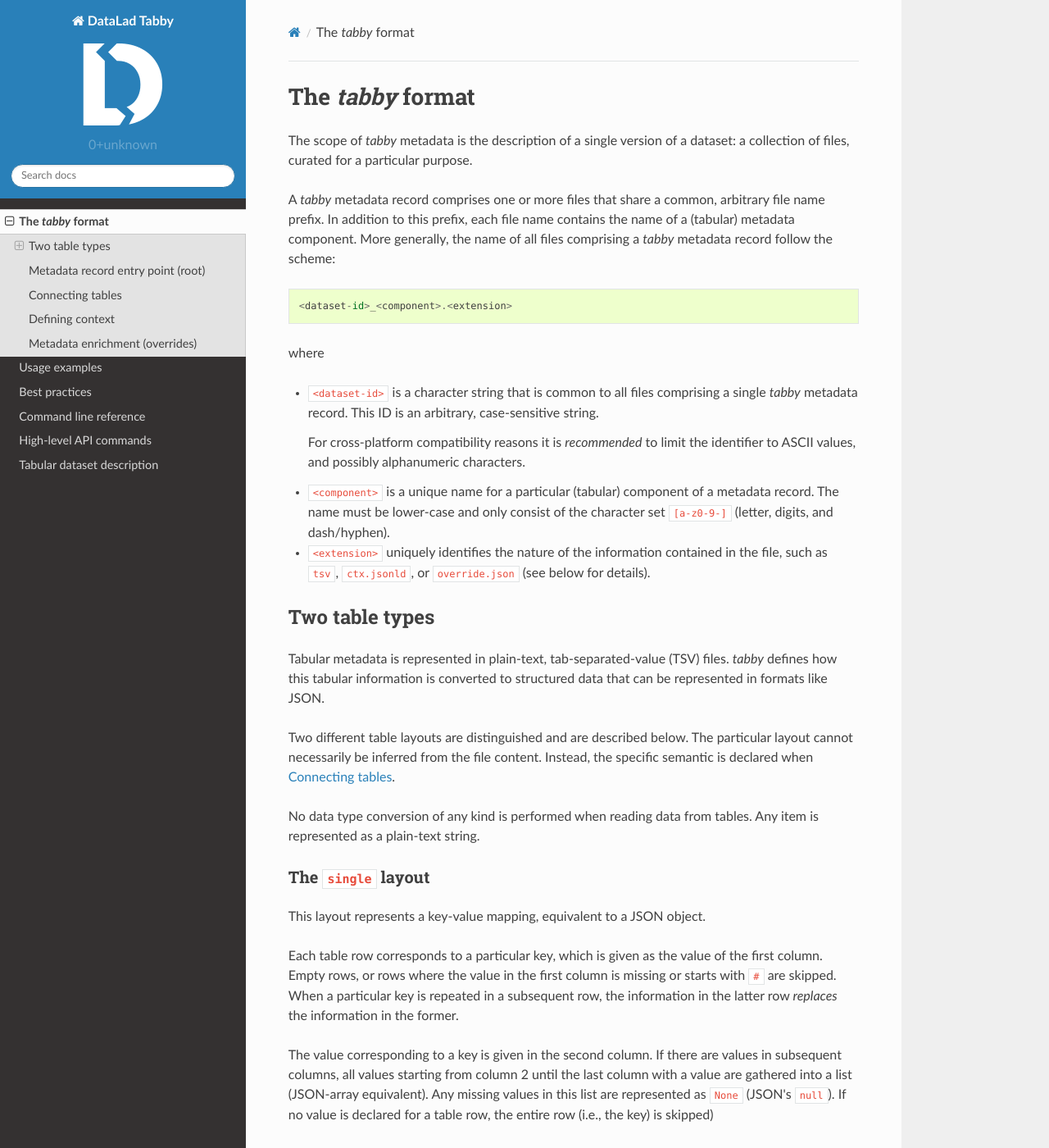
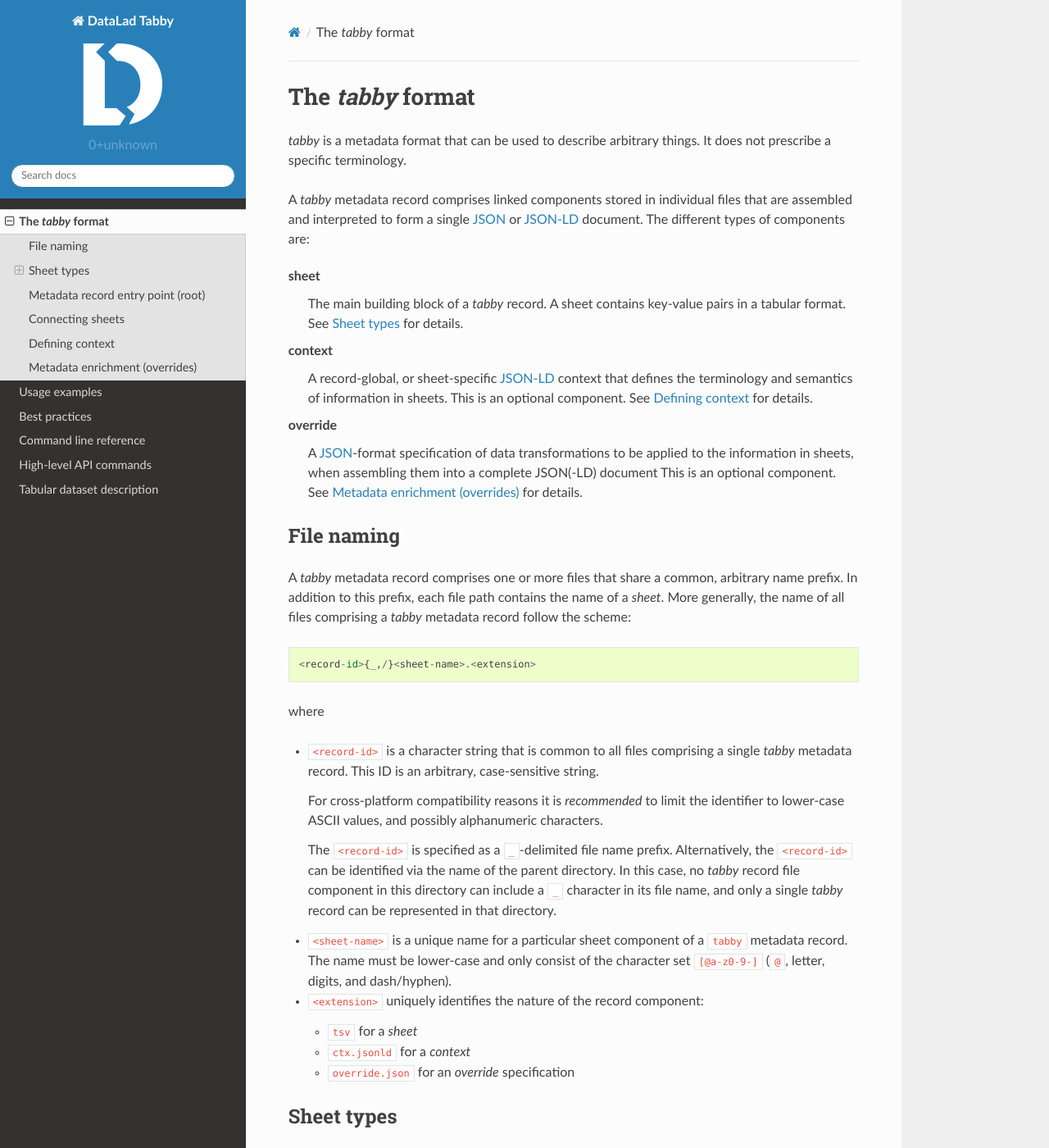
Before and after one commit to psychoinformatics-de/datalad-tabby, a Sphinx documentation site: the page built from docs/source/specification.rst, in a window 1280 px wide and 1400 px high. Shown: the whole window at 82% size. Built offline with Sphinx 7.4.7 and the Read the Docs theme 2.0.0, drawn with Linux system fonts in a browser that asks for light colours; pages that are not in the unit, such as notebooks, are missing from menus; some of the changed text lies outside the part shown.

Commit message:
Update the format spec to match the current implementation
It also include the addition of a `@` character in the sheet
name in anticipation of #86

Closes #88

```diff
--- a/docs/source/specification.rst
+++ b/docs/source/specification.rst
@@ -1,47 +1,80 @@
 The `tabby` format
 ******************
 
-The scope of `tabby` metadata is the description of a single version of a
-dataset: a collection of files, curated for a particular purpose.
+`tabby` is a metadata format that can be used to describe arbitrary things. It
+does not prescribe a specific terminology.
+
+A `tabby` metadata record comprises linked components stored in individual
+files that are assembled and interpreted to form a single JSON_ or JSON-LD_
+document.  The different types of components are:
+
+sheet
+  The main building block of a `tabby` record. A sheet contains key-value pairs
+  in a tabular format. See `Sheet types`_ for details.
+
+context
+  A record-global, or sheet-specific JSON-LD_ context that defines the
+  terminology and semantics of information in sheets. This is an optional
+  component. See `Defining context`_ for details.
+
+override
+  A JSON_-format specification of data transformations to be applied to the
+  information in sheets, when assembling them into a complete JSON(-LD)
+  document This is an optional component. See `Metadata enrichment
+  (overrides)`_ for details.
+
+
+
+
+File naming
+===========
 
 A `tabby` metadata record comprises one or more files that share a common,
-arbitrary file name prefix. In addition to this prefix, each file name contains
-the name of a (tabular) metadata component. More generally, the name of all files
-comprising a `tabby` metadata record follow the scheme::
+arbitrary name prefix. In addition to this prefix, each file path contains the
+name of a `sheet`. More generally, the name of all files comprising a `tabby`
+metadata record follow the scheme::
 
-    <dataset-id>_<component>.<extension>
+    <record-id>{_,/}<sheet-name>.<extension>
 
 where
 
-- ``<dataset-id>`` is a character string that is common to all files comprising
+- ``<record-id>`` is a character string that is common to all files comprising
   a single `tabby` metadata record. This ID is an arbitrary, case-sensitive
   string.
 
-  For cross-platform compatibility reasons it is *recommended* to limit
-  the identifier to ASCII values, and possibly alphanumeric characters.
+  For cross-platform compatibility reasons it is *recommended* to limit the
+  identifier to lower-case ASCII values, and possibly alphanumeric characters.
 
-- ``<component>`` is a unique name for a particular (tabular) component of a
-  metadata record. The name must be lower-case and only consist of the character
-  set ``[a-z0-9-]`` (letter, digits, and dash/hyphen).
+  The ``<record-id>`` is specified as a ``_``-delimited file name prefix.
+  Alternatively, the ``<record-id>`` can be identified via the name of the
+  parent directory. In this case, no `tabby` record file component in this
+  directory can include a ``_`` character in its file name, and only a single
+  `tabby` record can be represented in that directory.
 
-- ``<extension>`` uniquely identifies the nature of the information contained
-  in the file, such as ``tsv``, ``ctx.jsonld``, or ``override.json`` (see below
-  for details).
+- ``<sheet-name>`` is a unique name for a particular sheet component of a
+  ``tabby`` metadata record. The name must be lower-case and only consist of
+  the character set ``[@a-z0-9-]`` (``@``, letter, digits, and dash/hyphen).
+
+- ``<extension>`` uniquely identifies the nature of the record component:
+
+  - ``tsv`` for a `sheet`
+  - ``ctx.jsonld`` for a `context`
+  - ``override.json`` for an `override` specification
 
 
-Two table types
-===============
+Sheet types
+===========
 
-Tabular metadata is represented in plain-text, tab-separated-value (TSV) files.
+Tabular metadata is represented in plain-text, tab-separated-value (TSV_) files.
 `tabby` defines how this tabular information is converted to structured data
 that can be represented in formats like JSON.
 
-Two different table layouts are distinguished and are described below. The
+Two different sheet layouts are distinguished and are described below. The
 particular layout cannot necessarily be inferred from the file content.
-Instead, the specific semantic is declared when `Connecting tables`_.
+Instead, the specific semantic is declared when `Connecting sheets`_.
 
 No data type conversion of any kind is performed when reading data from
-tables. Any item is represented as a plain-text string.
+sheets. Any item is represented as a plain-text string.
 
 
 The ``single`` layout
@@ -94,7 +127,7 @@ assigning the only items directly as the value.
 Metadata record entry point (root)
 ==================================
 
-Each `tabby` metadata record comprises, at minimum, one tabular (TSV) component
+Each `tabby` metadata record comprises, at minimum, one `sheet`
 in ``single`` layout. A system using `tabby` records should establish a
 convention to identify this root record via a particular name, such as
 ``dataset``.
@@ -103,52 +136,54 @@ A minimal metadata record on a dataset about "penguins" can be represented in a
 single file, such as ``penguins_dataset.tsv``.
 
 
-Connecting tables
+Connecting sheets
 =================
 
-Information from metadata tables can be nested to create more complex data
-structures than what the two basic table layouts can represent individually.
+Information from individual `sheets` can be nested to create more complex data
+structures than what the two basic sheet layouts can represent individually.
 This is supported by two dedicated import statements:
 
-- ``@tabby-single-<tablename>``
-- ``@tabby-many-<tablename>``
+- ``@tabby-single-<sheetname>``
+- ``@tabby-many-<sheetname>``
 
-where ``<tablename>`` is the name of a `tabby` metadata record component, with
+where ``<sheetname>`` is the name of a `tabby` metadata record component, with
 which the corresponding file name can be constructed. For example, using
 ``@tabby-many-authors`` in the TSV file ``penguins_dataset.tsv``, links the
 information in the file ``penguins_authors.tsv`` located in the same directory.
 
 The difference between the ``@tabby-single-...`` and the ``@tabby-many-...``
-statements is how the linked tables are being interpreted, and correspond to
-the two basic table layouts.
+statements is how the linked sheets are being interpreted, and correspond to
+the two basic sheet layouts.
 
-These import statements can be used in any value field in any of the two table
+These import statements can be used in any value field in any of the two sheet
 layouts. This includes value list (array) items.
 
 
 Defining context
 ================
 
-.. todo::
-   This functionality is not fully implemented yet
-
-Typically, the tabular components of a `tabby` metadata record use simple terms
-like ``license`` for keys and equally simple values like ``1.5`` for values.
-While this simplicity is useful for assembling a metadata record (possibly
-manually), it is insufficient for yielding precise, machine-readable records
-with comprehensively defined semantics. For that, each and every term, like
+Typically, the `sheets` of a `tabby` metadata record use simple terms like
+``license`` for keys and equally simple values like ``1.5`` for values.  While
+this simplicity is useful for assembling a metadata record (possibly manually),
+it is insufficient for yielding precise, machine-readable records with
+comprehensively defined semantics. For that, each and every term, like
 ``license``, must have a proper definition, and quantitative values, like
 ``1.5``, must come with information on the underlying concepts and possibly
 associated units.
 
 Providing the necessary context is possible by amending a metadata record with
-JSON-LD ``@context`` records that can be supplied, for each tabular component
-separately, via side-car files. Such a side-car files share the file name of
-the annotated TSV file without the extension, and a ``.ctx.jsonld`` suffix.
-For example, a context for ``penguins_authors.tsv`` would be read from
+JSON-LD ``@context`` records that can be supplied, for each `sheet` separately,
+via side-car files. Such a side-car files share the file name of the annotated
+`sheet` without the extension, and a ``.ctx.jsonld`` suffix.  For example, a
+context for ``penguins_authors.tsv`` would be read from
 ``penguins_authors.ctx.jsonld`` in the same directory.
 
-The content of such a file must be a valid JSON-LD context.
+In addition, a `tabby` record may include a record-global context specification
+at ``<prefix>.ctx.jsonld`` or ``<prefix>/ctx.jsonld``. This defines a default
+context for any `sheet`. Sheet-specific context definitions amend/override this
+record-global default for a given `sheet`.
+
+The content of any context file must be a valid `JSON-LD context`_.
 
 .. _sec-override-specification:
 
@@ -157,14 +192,14 @@ Metadata enrichment (overrides)
 
 When the tabular components of a `tabby` metadata record are not detailed
 enough or precise enough, it is possible to enrich the record with additional
-information, without having to edit the TSV files. This is done via an
+information, without having to edit the `sheets`. This is done via an
 overrides specification in a JSON side-car file.
 
 The type of metadata enrichment described here is based on purely lexical
 operations that manipulate (string) values. For other types of metadata
-enrichment see `Defining context`_ or consider JSON-LD framing.
+enrichment see `Defining context`_ or consider `JSON-LD framing`_.
 
-The override side-car file has the file name of the annotated TSV file without
+The override side-car file has the file name of the annotated `sheet` without
 the extension, plus a ``.override.json`` suffix.  For example, overrides for
 ``penguins_authors.tsv`` would be read from ``penguins_authors.override.json``
 in the same directory.
@@ -176,19 +211,26 @@ these two types.
 
 Any string value is assumed to be a format-string, compliant with the `Python
 Format String Syntax`_, and will be interpolated using the key-value mapping
-for the respective object read from the TSV file.  Therefore the brace
-characters ``{}`` need to be quote in case a particular string is to be
-treated as a literal value.
+for the respective object read from `sheet`.  Therefore the brace characters
+``{}`` need to be quote in case a particular string is to be treated as a
+literal value.
 
 .. _Python Format String Syntax: https://docs.python.org/3/library/string.html#format-string-syntax
 
 The full override record is built before it is applied, at once, to the
-respective object read from a TSV file.
+respective object read from a `sheet`.
 
-When declaring an override for a ``many`` table, the override is applied
-individually to each object (row) defined in that table.
+When declaring an override for a ``many`` sheet, the override is applied
+individually to each object (row) defined in that sheet.
 
 For uniformity, any metadata value is represented as a multi-value list
 (array) at the point of interpolation override specifications. A single item
 value for the key ``name`` therefore has to be referenced as ``{name[0]}``, not
 just ``{name}``. See :ref:`sec-override-examples` for examples.
+
+
+.. _JSON: https://www.json.org
+.. _JSON-LD: https://www.w3.org/TR/json-ld11
+.. _JSON-LD framing: https://www.w3.org/TR/json-ld11-framing
+.. _JSON-LD context: https://www.w3.org/TR/json-ld11/#the-context
+.. _TSV: https://en.wikipedia.org/wiki/Tab-separated_values
```
